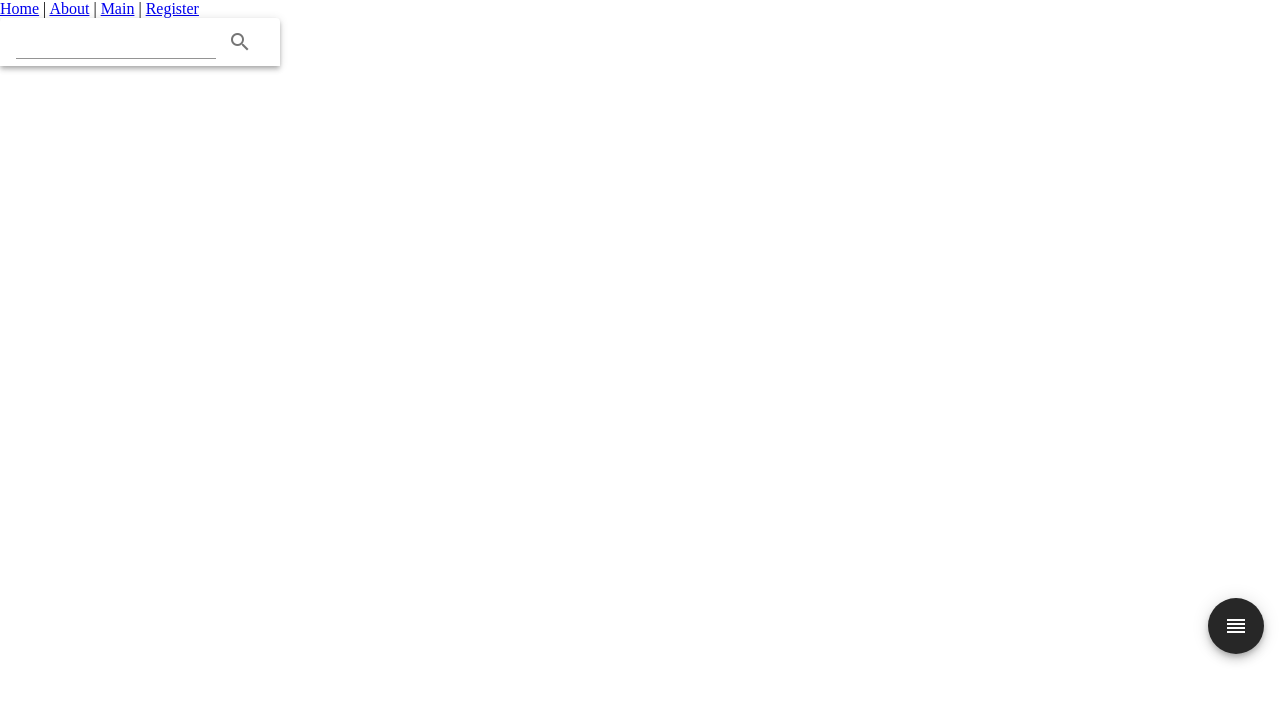
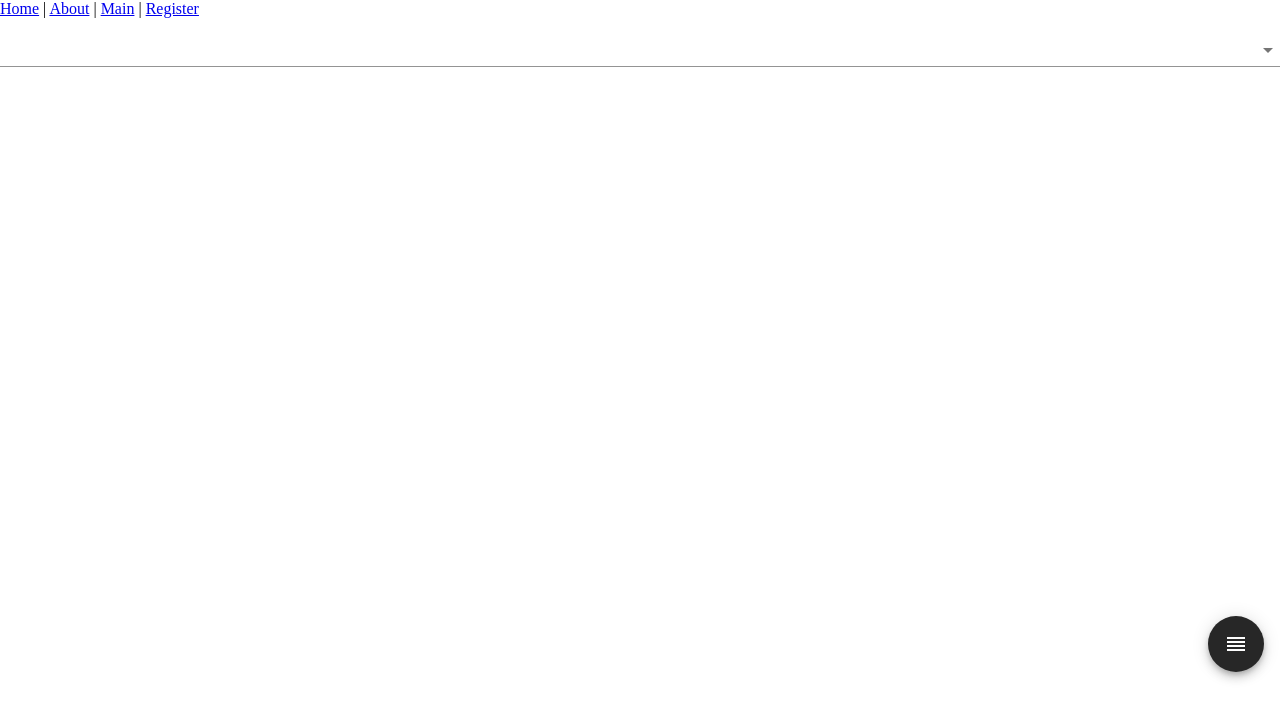
Before and after one commit to gunwoo0223/weedy, a Vue app in the folder weedy/frontend/: page /main in a window 1280 px wide. Shown: the top 720 px of the page. Built offline with nearby package versions, Linux system fonts and the light colour scheme.

Commit message:
검색 시, 자동완성기능 (autocomplete) 구현중

```diff
--- a/weedy/frontend/src/views/main/Main.vue
+++ b/weedy/frontend/src/views/main/Main.vue
@@ -5,20 +5,10 @@
             id="create"
             flat
         >
-            <v-toolbar
-            dense
-            floating
+            <v-autocomplete
+                :items="components"
             >
-            <v-text-field
-                hide-details
-                single-line
-            ></v-text-field>
-
-            <v-btn icon>
-                <v-icon>search</v-icon>
-            </v-btn>
-
-            </v-toolbar>
+            </v-autocomplete>
 
             <!-- 바로가기 아이콘들이 들어가는 곳 -->
             <v-card-text style="height:75vh" class="grey lighten-5">
@@ -105,6 +95,7 @@ export default {
           router: '/qna',
         },
       ],
+      components:['Autocompletes', 'Comboboxes', 'Forms', 'Inputs', 'Overflow Buttons', 'Selects', 'Selection Controls', 'Sliders', 'Textareas', 'Text Fields',],
       model: 1,
     }),
 }
```
